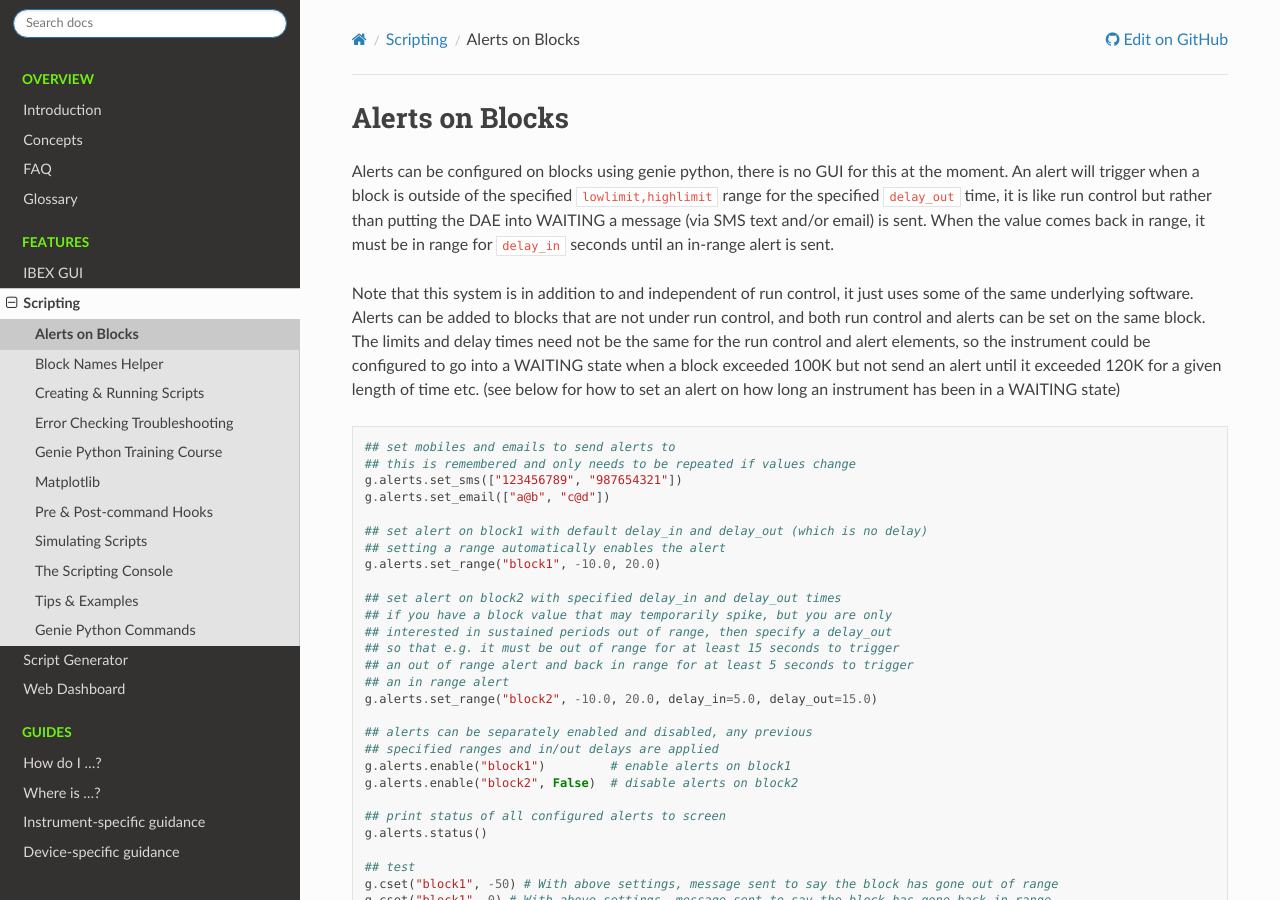
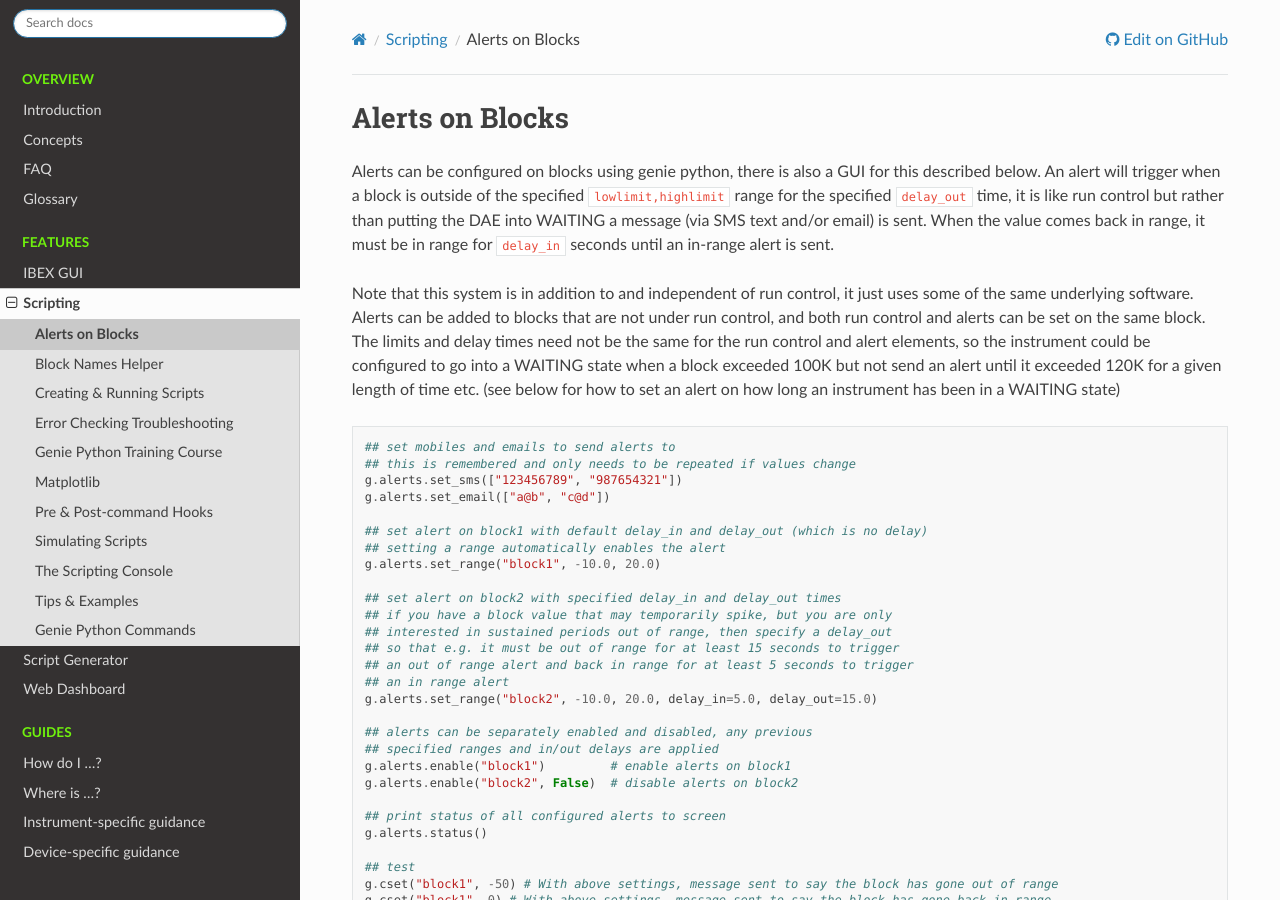
Before and after one commit to ISISComputingGroup/ibex_user_manual, a Sphinx documentation site: the page built from doc/scripting/Alerts-on-Blocks.md, in a window 1280 px wide and 900 px high. Built offline with Sphinx 7.4.7 and the Read the Docs theme 3.1.0, drawn with Linux system fonts in a browser that asks for light colours.

Commit message:
Update Alerts-on-Blocks.md to include GUI information

```diff
--- a/doc/scripting/Alerts-on-Blocks.md
+++ b/doc/scripting/Alerts-on-Blocks.md
@@ -1,6 +1,6 @@
 # Alerts on Blocks
 
-Alerts can be configured on blocks using genie python, there is no GUI for this at the moment. An alert will trigger when a block is outside of the specified `lowlimit,highlimit` range for the specified `delay_out` time, it is like run control but rather than putting the DAE into WAITING a message (via SMS text and/or email) is sent. When the value comes back in range, it must be in range for `delay_in` seconds until an in-range alert is sent.
+Alerts can be configured on blocks using genie python, there is also a GUI for this described below. An alert will trigger when a block is outside of the specified `lowlimit,highlimit` range for the specified `delay_out` time, it is like run control but rather than putting the DAE into WAITING a message (via SMS text and/or email) is sent. When the value comes back in range, it must be in range for `delay_in` seconds until an in-range alert is sent.
 
 Note that this system is in addition to and independent of run control, it just uses some of the same underlying software. Alerts can be added to blocks that are not under run control, and both run control and alerts can be set on the same block. The limits and delay times need not be the same for the run control and alert elements, so the instrument could be configured to go into a WAITING state when a block exceeded 100K but not send an alert until it exceeded 120K for a given length of time etc. (see below for how to set an alert on how long an instrument has been in a WAITING state)
 
```
